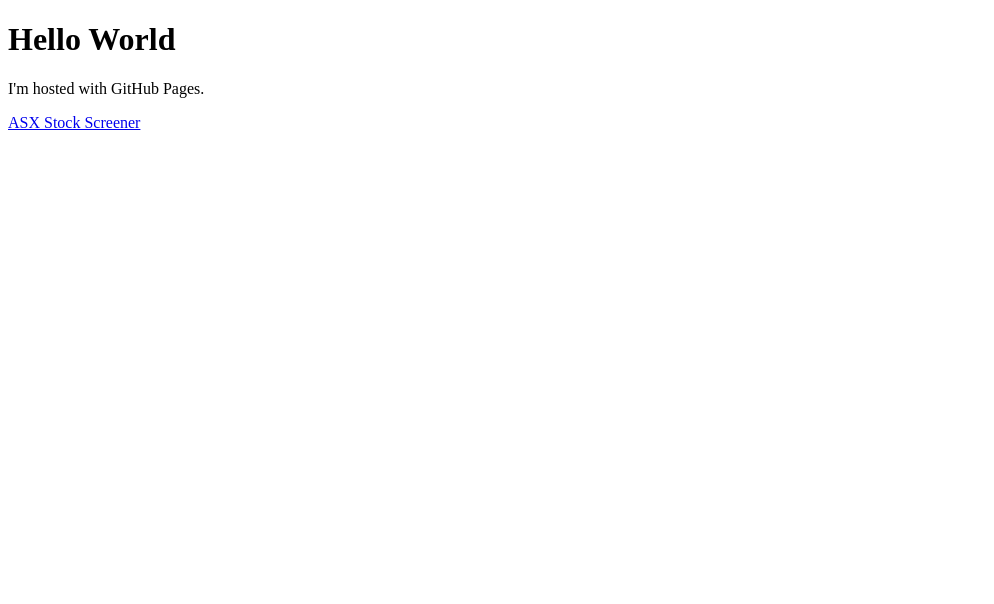
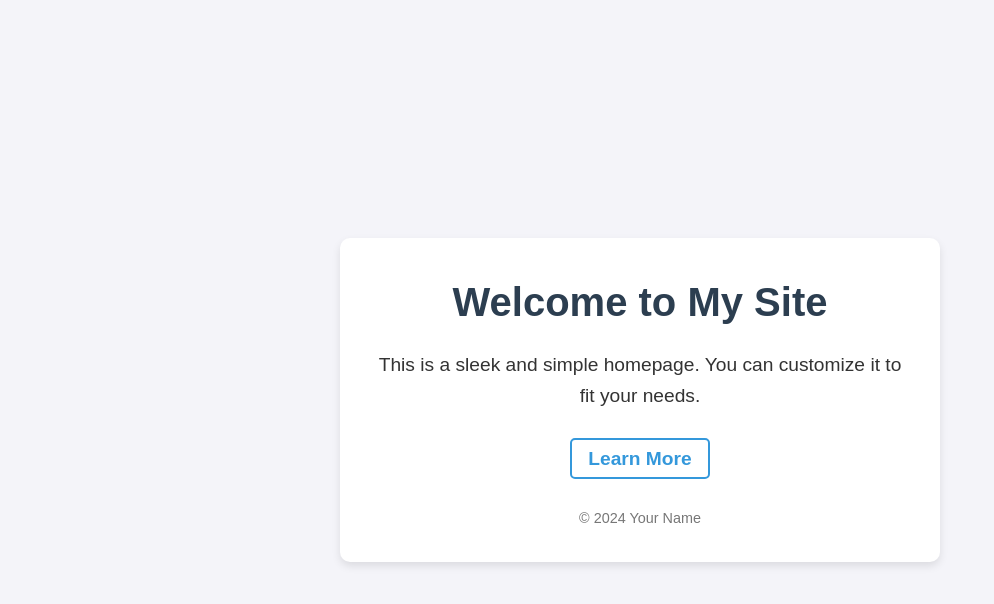
Before and after one commit to monkr33t/monkr33t.github.io, a plain HTML site: page index.html in a window 1280 px wide. Shown: the whole page, without its empty margins (0-994 px from the left). Drawn offline with Linux system fonts and the light colour scheme.

Commit message:
Update index.html

```diff
--- a/index.html
+++ b/index.html
@@ -1,8 +1,84 @@
 <!DOCTYPE html>
-<html>
+<html lang="en">
+<head>
+    <meta charset="UTF-8">
+    <meta name="viewport" content="width=device-width, initial-scale=1.0">
+    <title>Welcome to My Site</title>
+    <style>
+        /* Resetting default margin and padding */
+        * {
+            margin: 0;
+            padding: 0;
+            box-sizing: border-box;
+        }
+
+        /* Body styling */
+        body {
+            font-family: Arial, sans-serif;
+            color: #333;
+            background-color: #f4f4f9;
+            line-height: 1.6;
+            display: flex;
+            justify-content: center;
+            align-items: center;
+            min-height: 100vh;
+            margin: 0;
+        }
+
+        /* Main container styling */
+        .container {
+            text-align: center;
+            padding: 2rem;
+            background: #fff;
+            border-radius: 10px;
+            box-shadow: 0 4px 8px rgba(0, 0, 0, 0.1);
+            max-width: 600px;
+            width: 90%;
+        }
+
+        /* Heading styling */
+        h1 {
+            font-size: 2.5rem;
+            color: #2c3e50;
+            margin-bottom: 1rem;
+        }
+
+        /* Paragraph styling */
+        p {
+            font-size: 1.2rem;
+            margin-bottom: 2rem;
+        }
+
+        /* Link styling */
+        a {
+            color: #3498db;
+            text-decoration: none;
+            font-weight: bold;
+            border: 2px solid #3498db;
+            padding: 0.5rem 1rem;
+            border-radius: 5px;
+            transition: background-color 0.3s, color 0.3s;
+        }
+
+        a:hover {
+            background-color: #3498db;
+            color: #fff;
+        }
+
+        /* Footer styling */
+        footer {
+            margin-top: 2rem;
+            font-size: 0.9rem;
+            color: #777;
+        }
+    </style>
+</head>
 <body>
-    <h1>Hello World</h1>
-    <p>I'm hosted with GitHub Pages.</p>
-    <p><a href="https://monkr33t.github.io/stockscreen.html">ASX Stock Screener</a></p>
+    <div class="container">
+        <h1>Welcome to My Site</h1>
+        <p>This is a sleek and simple homepage. You can customize it to fit your needs.</p>
+        <p><a href="https://yourlink.com">Learn More</a></p>
+        <footer>&copy; 2024 Your Name</footer>
+    </div>
 </body>
 </html>
```
